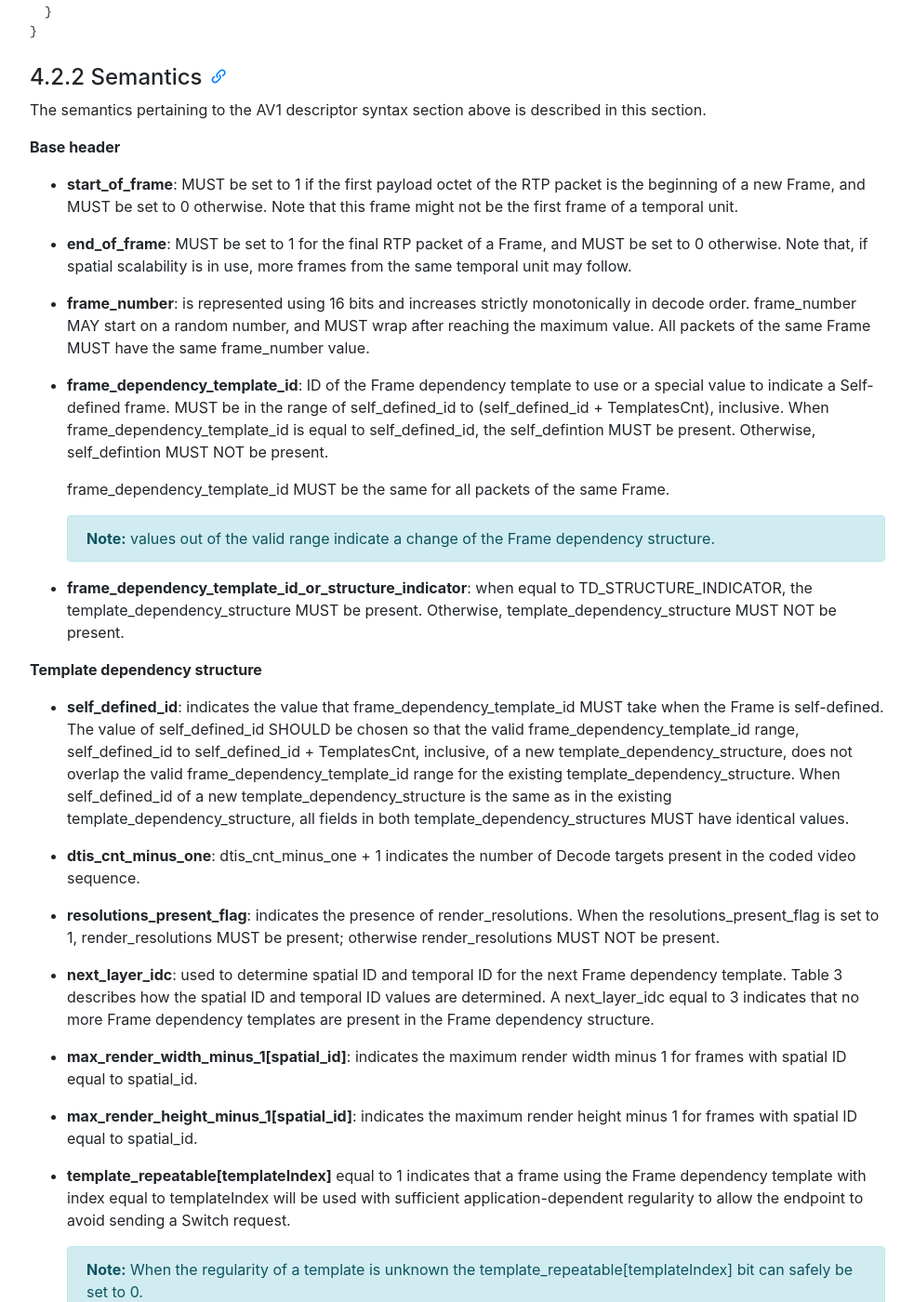
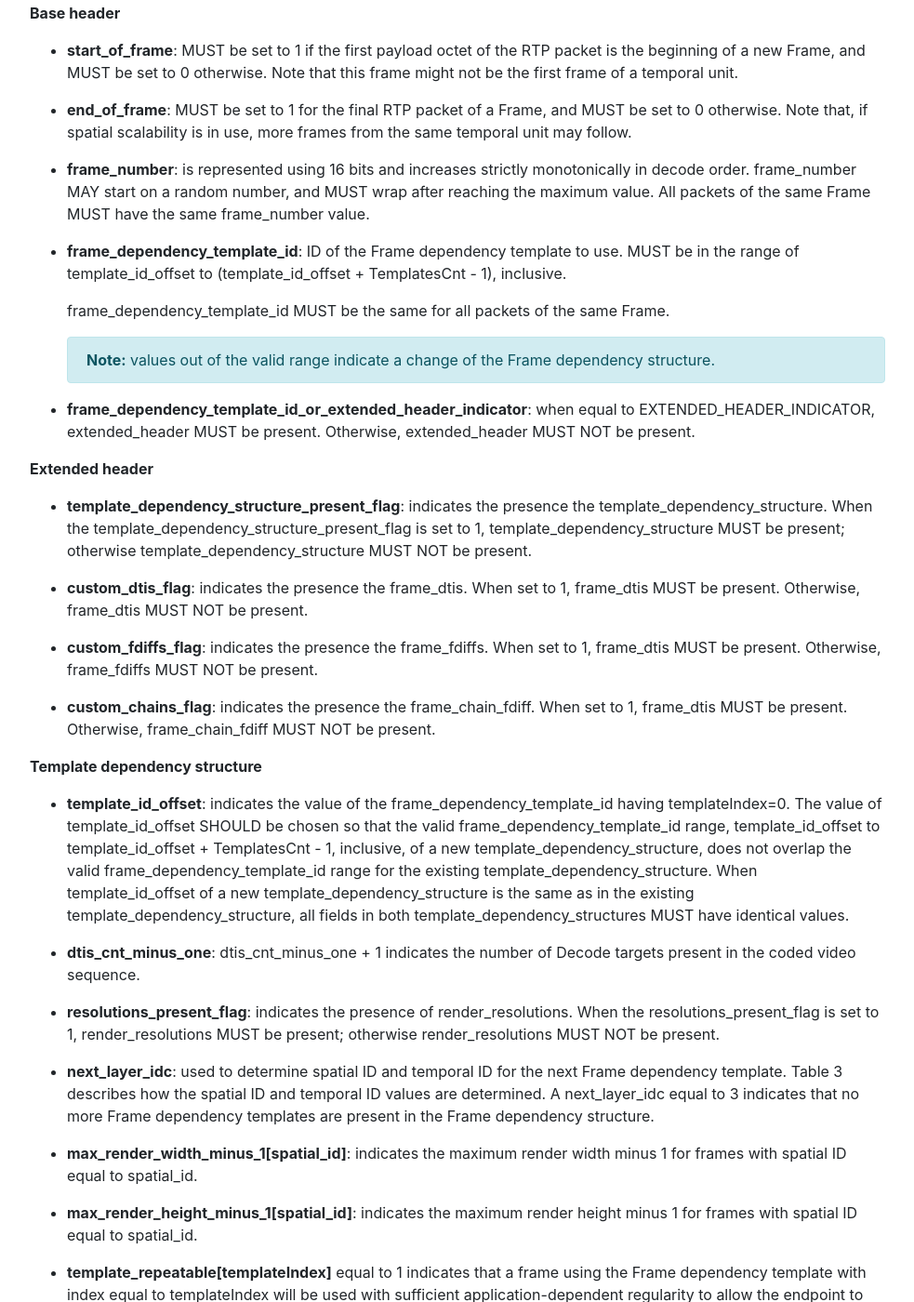
Before and after one commit to AOMediaCodec/av1-rtp-spec, a Jekyll site: the page built from index.md, in a window 1280 px wide and 1400 px high, scrolled down 10076 px. Shown: the whole window at 93% size, without its empty margins (53-1036 px from the left). Built offline with Jekyll 4.4.1, drawn with Linux system fonts in a browser that asks for light colours; nearby versions of some CDN libraries; some of the changed text lies outside the part shown.

Commit message:
Harmonize Self-defined frames with Predefined

```diff
--- a/av1-rtp-spec.md
+++ b/av1-rtp-spec.md
@@ -164,8 +164,8 @@
   indication is decodable.
 
 Self-defined frame
-: A Frame for which the spatial ID, temporal ID, DTIs, Referred frames, and
-  Chain information is present in the packet(s) containing the Frame.
+: A Frame for which the DTIs, Referred frames, and/or Chain information is
+  present in the packet(s) containing the Frame.
 
 Switch request
 : A request for the encoder to produce a frame with Switch indication that would
@@ -290,12 +290,12 @@
 above)
 
 
-| Symbol name            | Value | Description                                         |
-| ---------------------- | ----- | --------------------------------------------------- |
-| TD_STRUCTURE_INDICATOR | 63    | Value indicating presence of template dependency structure
-| MAX_TEMPLATE_ID        | 62    | Maximum value for a frame_dependency_template_id to identify a template
-| MAX_SPATIAL_ID         | 3     | Maximum value for a FrameSpatialId
-| MAX_TEMPORAL_ID        | 7     | Maximum value for a FrameTemporalId
+| Symbol name               | Value | Description                                         |
+| ------------------------- | ----- | --------------------------------------------------- |
+| EXTENDED_HEADER_INDICATOR | 63    | Value indicating presence of extended_header
+| MAX_TEMPLATE_ID           | 62    | Maximum value for a frame_dependency_template_id to identify a template
+| MAX_SPATIAL_ID            | 3     | Maximum value for a FrameSpatialId
+| MAX_TEMPORAL_ID           | 7     | Maximum value for a FrameTemporalId
 {:.table .table-sm .table-bordered }
 
 Table 1. Syntax constants
@@ -305,23 +305,13 @@
 <pre><code>
 av1_desriptor() {
   base_header()
-  if (frame_dependency_template_id_or_structure_indicator ==
-      TD_STRUCTURE_INDICATOR) {
-    <b>frame_dependency_template_id</b> = f(6)
-    template_dependency_structure()
+  if (frame_dependency_template_id_or_extended_header_indicator ==
+      EXTENDED_HEADER_INDICATOR) {
+    extended_header()
   } else {
-    frame_dependency_template_id =
-      frame_dependency_template_id_or_structure_indicator
+    no_extended_header()
   }
-  If (frame_dependency_template_id == self_defined_id) {
-    self_definition()
-  } else {
-    pre_definition()
-  }
-  if (resolutions_present_flag) {
-    FrameMaxWidth = max_render_width_minus_one[FrameSpatialId] + 1
-    FrameMaxHeight = max_render_height_minus_one[FrameSpatialId] + 1
-  }
+  frame_dependency_definition()
 }
 </code></pre>
 
@@ -330,16 +320,41 @@
 base_header() {
   <b>start_of_frame</b> = f(1)
   <b>end_of_frame</b> = f(1)
-  <b>frame_dependency_template_id_or_structure_indicator</b> = f(6)
+  <b>frame_dependency_template_id_or_extended_header_indicator</b> = f(6)
   <b>frame_number</b> = f(16)
 }
 </code></pre>
 
 
 <pre><code>
+extended_header() {
+  <b>frame_dependency_template_id</b> = f(6)
+  <b>template_dependency_structure_present_flag</b> = f(1)
+  <b>custom_dtis_flag</b> = f(1)
+  <b>custom_fdiffs_flag</b> = f(1)
+  <b>custom_chains_flag</b> = f(1)
+
+  if (template_dependency_structure_present_flag) {
+    template_dependency_structure()
+  }
+}
+</code></pre>
+
+
+<pre><code>
+no_extended_header() {
+  frame_dependency_template_id =
+    frame_dependency_template_id_or_extended_header_indicator
+  custom_dtis_flag = 0
+  custom_fdiffs_flag = 0
+  custom_chains_flag = 0
+}
+</code></pre>
+
+
+<pre><code>
 template_dependency_structure() {
-  <b>self_defined_id</b> = f(6)
-  PreDefinedOffset = (self_defined_id + 1) % (MAX_TEMPLATE_ID + 1)
+  <b>template_id_offset</b> = f(6)
   <b>dtis_cnt_minus_one</b> = f(5)
   DtisCnt = dtis_cnt_minus_one + 1
   template_layers()
@@ -351,17 +366,43 @@
   if (resolutions_present_flag) {
     render_resolutions()
   }
-  populate_decode_target_layer()
 }
 </code></pre>
 
 
 <pre><code>
-self_defintion() {
-  frame_dtis()
-  frame_fdiffs()
-  frame_chains()
-  populate_frame_layer()
+frame_dependency_definition() {
+  templateIndex = (frame_dependency_template_id + (MAX_TEMPLATE_ID + 1) -
+                   template_id_offset) % (MAX_TEMPLATE_ID + 1)
+  If (templateIndex >= TemplatesCnt) {
+    return  // error
+  }
+  FrameSpatialId = TemplateSpatialId[templateIndex]
+  FrameTemporalId = TemplateTemporalId[templateIndex]
+
+  if (custom_dtis_flag) {
+    frame_dtis()
+  } else {
+    frame_dti = template_dti[templateIndex]
+  }
+
+  if (custom_fdiffs_flag) {
+    frame_fdiffs()
+  } else {
+    FrameFdiffsCnt = TemplateFdiffsCnt[templateIndex]
+    FrameFdiff = TemplateFdiff[templateIndex]
+  }
+
+  if (custom_chains_flag) {
+    frame_chains()
+  } else {
+    frame_chain_fdiff = template_chain_fdiff[templateIndex]
+  }
+
+  if (resolutions_present_flag) {
+    FrameMaxWidth = max_render_width_minus_one[FrameSpatialId] + 1
+    FrameMaxHeight = max_render_height_minus_one[FrameSpatialId] + 1
+  }
 }
 </code></pre>
 
@@ -494,56 +535,6 @@
 }
 </code></pre>
 
-
-<pre><code>
-pre_definition() {
-  templateIndex = (frame_dependency_template_id + (MAX_TEMPLATE_ID + 1) -
-                   PreDefinedOffset) % (MAX_TEMPLATE_ID + 1)
-  If (templateIndex >= TemplatesCnt) {
-    return  // error
-  }
-  FrameSpatialId = TemplateSpatialId[templateIndex]
-  FrameTemporalId = TemplateTemporalId[templateIndex]
-  FrameFdiffsCnt = TemplateFdiffsCnt[templateIndex]
-  FrameFdiff = TemplateFdiff[templateIndex]
-  frame_dti = template_dti[templateIndex]
-  frame_chain_fdiff = template_chain_fdiff[templateIndex]
-}
-</code></pre>
-
-
-<pre><code>
-populate_decode_target_layer() {
-  for (dtiIndex = 0; dtiIndex < DtisCnt; dtiIndex++) {
-    spatialId = 0
-    temporalId = 0
-    for (templateIndex = 0; templateIndex < TemplatesCnt; templateIndex++) {
-      if (template_dti[templateIndex][dtiIndex]) {
-        spatialId = Max(spatialId, TemplateSpatialId[templateIndex])
-        temporalId = Max(temporalId, TemplateTemporalId[templateIndex])
-      }
-    }
-    DecodeTargetSpatialId[dtiIndex] = spatialId
-    DecodeTargetTemporalId[dtiIndex] = temporalId
-  }
-}
-</code></pre>
-
-
-<pre><code>
-populate_frame_layer() {
-  FrameSpatialId = MaxSpatialId + 1
-  FrameTemporalId = MaxTemporalId + 1
-  for (dtiIndex = 0; dtiIndex < DtisCnt; dtiIndex++) {
-    if (frame_dti[dtiIndex]) {
-      FrameSpatialId = Min(FrameSpatialId, DecodeTargetSpatialId[dtiIndex])
-      FrameTemporalId = Min(FrameTemporalId, DecodeTargetTemporalId[dtiIndex])
-    }
-  }
-}
-</code></pre>
-
-
 #### 4.2.2 Semantics
 
 The semantics pertaining to the AV1 descriptor syntax section above is
@@ -564,11 +555,9 @@
     and MUST wrap after reaching the maximum value. All packets of the same
     Frame MUST have the same frame_number value.
 
-  * **frame_dependency_template_id**: ID of the Frame dependency template to use
-    or a special value to indicate a Self-defined frame. MUST be in the range of
-    self_defined_id to (self_defined_id + TemplatesCnt), inclusive. When
-    frame_dependency_template_id is equal to self_defined_id, the self_defintion
-    MUST be present. Otherwise, self_defintion MUST NOT be present.
+  * **frame_dependency_template_id**: ID of the Frame dependency template to use.
+    MUST be in the range of template_id_offset to
+    (template_id_offset + TemplatesCnt - 1), inclusive.
 
     frame_dependency_template_id MUST be the same for all packets of the same
     Frame.
@@ -577,20 +566,38 @@
     dependency structure.
     {:.alert .alert-info }
 
-  * **frame_dependency_template_id_or_structure_indicator**: when equal to
-    TD_STRUCTURE_INDICATOR, the template_dependency_structure MUST be present.
-    Otherwise, template_dependency_structure MUST NOT be present.
+  * **frame_dependency_template_id_or_extended_header_indicator**: when equal to
+    EXTENDED_HEADER_INDICATOR, extended_header MUST be present.
+    Otherwise, extended_header MUST NOT be present.
 
+**Extended header**
+
+  * **template_dependency_structure_present_flag**: indicates the presence the
+    template_dependency_structure. When the
+    template_dependency_structure_present_flag is set to 1,
+    template_dependency_structure MUST be present; otherwise
+    template_dependency_structure MUST NOT be present.
+
+  * **custom_dtis_flag**: indicates the presence the frame_dtis. When set to 1,
+    frame_dtis MUST be present. Otherwise, frame_dtis MUST NOT be present.
+
+  * **custom_fdiffs_flag**: indicates the presence the frame_fdiffs. When set to
+    1, frame_dtis MUST be present. Otherwise, frame_fdiffs MUST NOT be present.
+
+  * **custom_chains_flag**: indicates the presence the frame_chain_fdiff. When
+    set to 1, frame_dtis MUST be present. Otherwise, frame_chain_fdiff MUST NOT
+    be present.
 
 **Template dependency structure**
 
-  * **self_defined_id**: indicates the value that frame_dependency_template_id
-    MUST take when the Frame is self-defined. The value of self_defined_id
-    SHOULD be chosen so that the valid frame_dependency_template_id range,
-    self_defined_id to self_defined_id + TemplatesCnt, inclusive, of a new
+  * **template_id_offset**: indicates the value of the
+    frame_dependency_template_id having templateIndex=0. The value of
+    template_id_offset SHOULD be chosen so that the valid
+    frame_dependency_template_id range, template_id_offset to
+    template_id_offset + TemplatesCnt - 1, inclusive, of a new
     template_dependency_structure, does not overlap the valid
     frame_dependency_template_id range for the existing
-    template_dependency_structure. When self_defined_id of a new
+    template_dependency_structure. When template_id_offset of a new
     template_dependency_structure is the same as in the existing
     template_dependency_structure, all fields in both
     template_dependency_structures MUST have identical values.
@@ -663,7 +670,7 @@
 {: .caption }
 
 
-**Self-defined frame**
+**Frame dependency defintion**
 
   * **next_fdiff_size**: indicates the size of following fdiff_minus_one syntax
     elements in 4-bit units. When set to a non-zero value, fdiff_minus_one MUST
```
